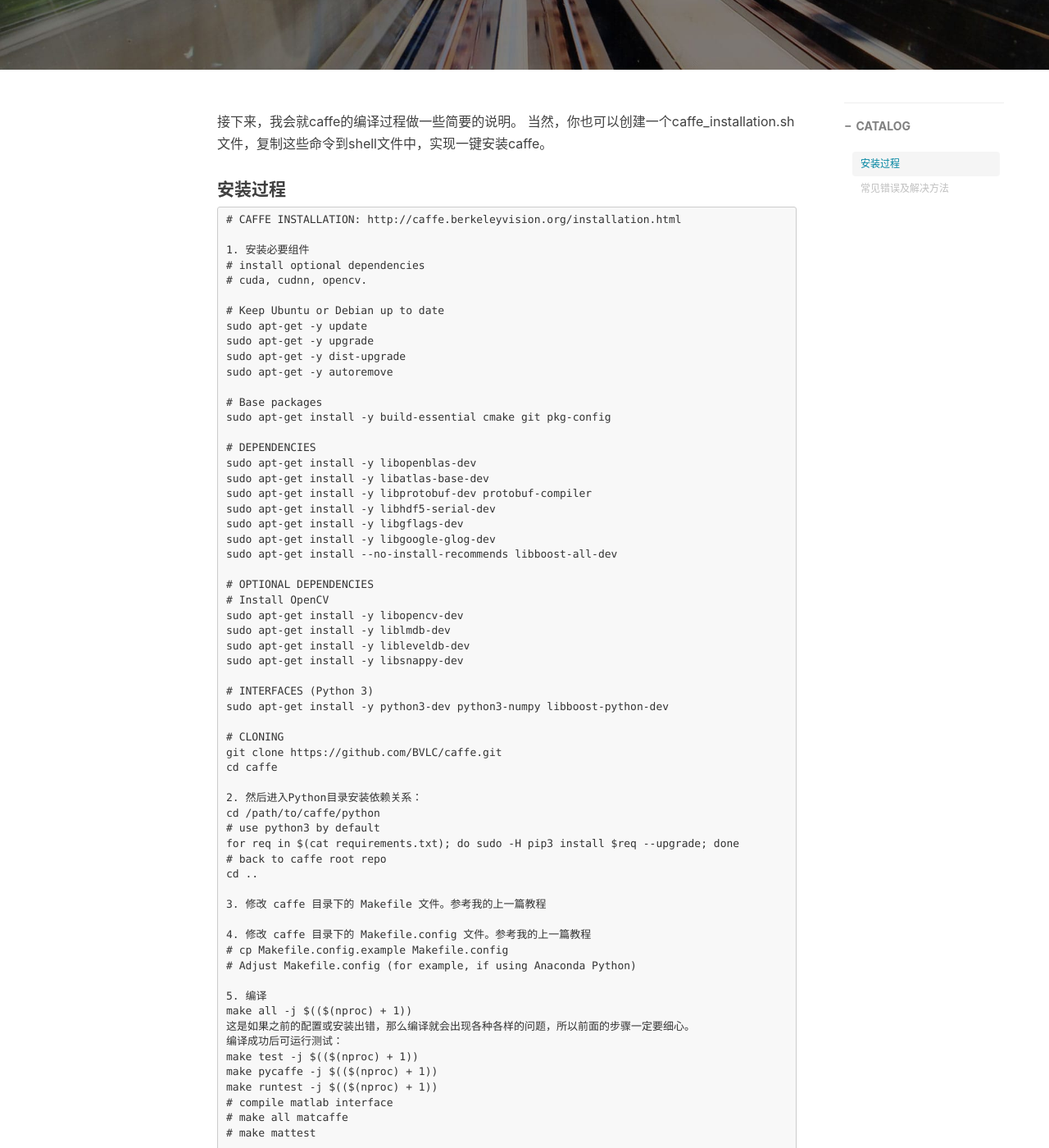
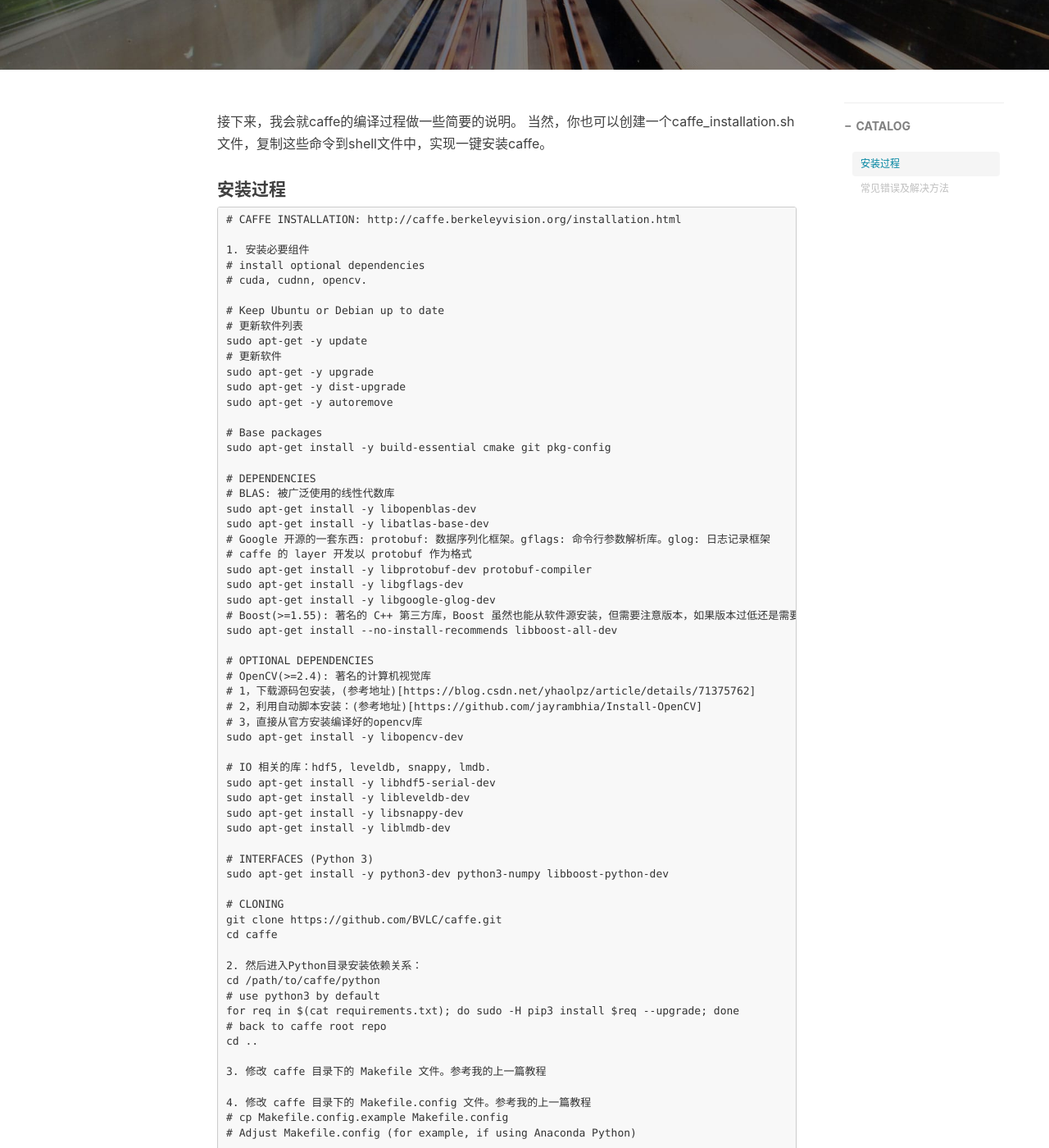
Before and after one commit to he-chen-95/he-chen-95.github.io, a Jekyll site: the page built from _posts/2019-05-03-caffe_tutorial_2.md, in a window 1280 px wide and 1400 px high, scrolled down 438 px. Shown: the whole window at 82% size. Built offline with Jekyll 4.4.1, drawn with Linux system fonts in a browser that asks for light colours; nearby versions of some CDN libraries; comment, search, counter and statistics services are not loaded; some of the changed text lies outside the part shown.

Commit message:
Update 2019-05-03-caffe_tutorial_2.md

```diff
--- a/_posts/2019-05-03-caffe_tutorial_2.md
+++ b/_posts/2019-05-03-caffe_tutorial_2.md
@@ -23,7 +23,9 @@ tags:
 # cuda, cudnn, opencv.
 
 # Keep Ubuntu or Debian up to date
+# 更新软件列表
 sudo apt-get -y update
+# 更新软件
 sudo apt-get -y upgrade
 sudo apt-get -y dist-upgrade
 sudo apt-get -y autoremove
@@ -32,20 +34,29 @@ sudo apt-get -y autoremove
 sudo apt-get install -y build-essential cmake git pkg-config
 
 # DEPENDENCIES
+# BLAS: 被广泛使用的线性代数库
 sudo apt-get install -y libopenblas-dev
 sudo apt-get install -y libatlas-base-dev
+# Google 开源的一套东西: protobuf: 数据序列化框架。gflags: 命令行参数解析库。glog: 日志记录框架
+# caffe 的 layer 开发以 protobuf 作为格式
 sudo apt-get install -y libprotobuf-dev protobuf-compiler
-sudo apt-get install -y libhdf5-serial-dev
 sudo apt-get install -y libgflags-dev
 sudo apt-get install -y libgoogle-glog-dev
+# Boost(>=1.55): 著名的 C++ 第三方库，Boost 虽然也能从软件源安装，但需要注意版本，如果版本过低还是需要进行编译安装。
 sudo apt-get install --no-install-recommends libboost-all-dev
 
 # OPTIONAL DEPENDENCIES
-# Install OpenCV
+# OpenCV(>=2.4): 著名的计算机视觉库
+# 1，下载源码包安装，(参考地址)[https://blog.csdn.net/yhaolpz/article/details/71375762]
+# 2，利用自动脚本安装：(参考地址)[https://github.com/jayrambhia/Install-OpenCV]
+# 3，直接从官方安装编译好的opencv库
 sudo apt-get install -y libopencv-dev
-sudo apt-get install -y liblmdb-dev
+
+# IO 相关的库：hdf5, leveldb, snappy, lmdb.
+sudo apt-get install -y libhdf5-serial-dev
 sudo apt-get install -y libleveldb-dev
 sudo apt-get install -y libsnappy-dev
+sudo apt-get install -y liblmdb-dev
 
 # INTERFACES (Python 3)
 sudo apt-get install -y python3-dev python3-numpy libboost-python-dev
```
